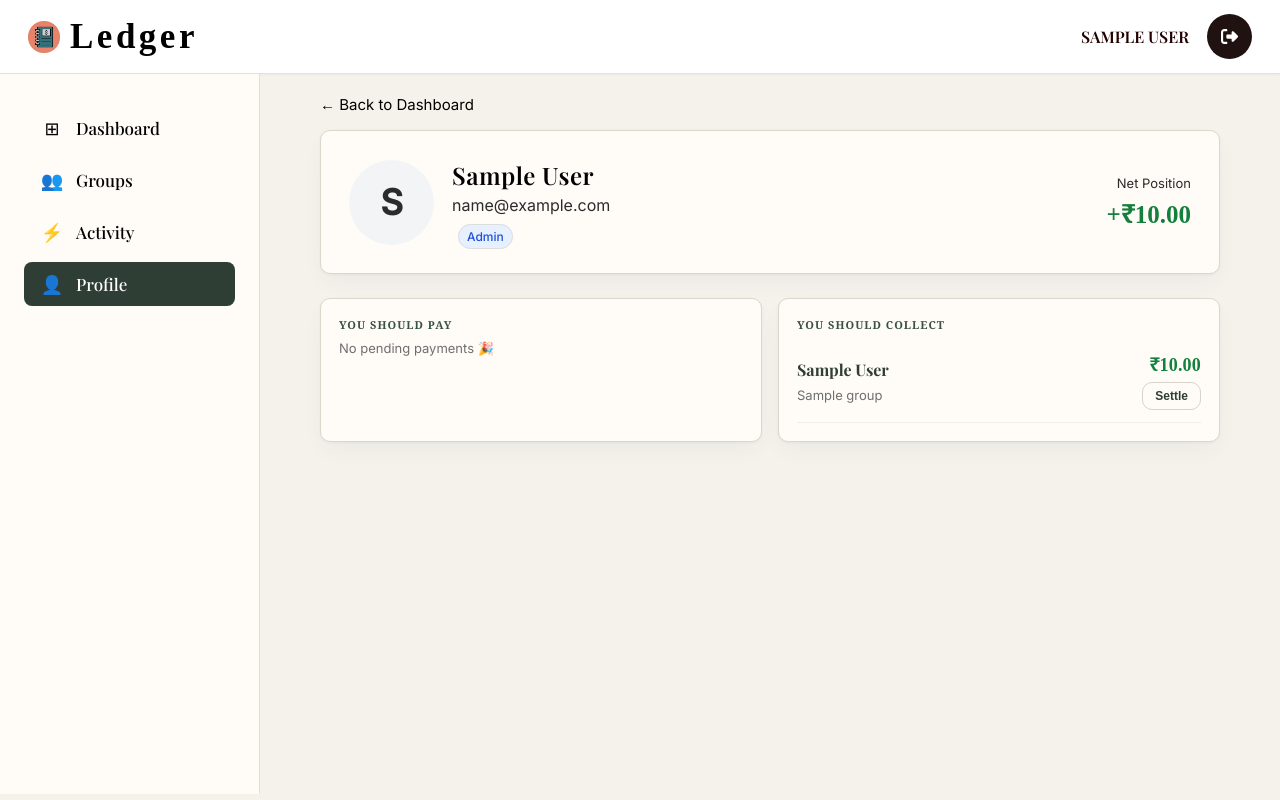
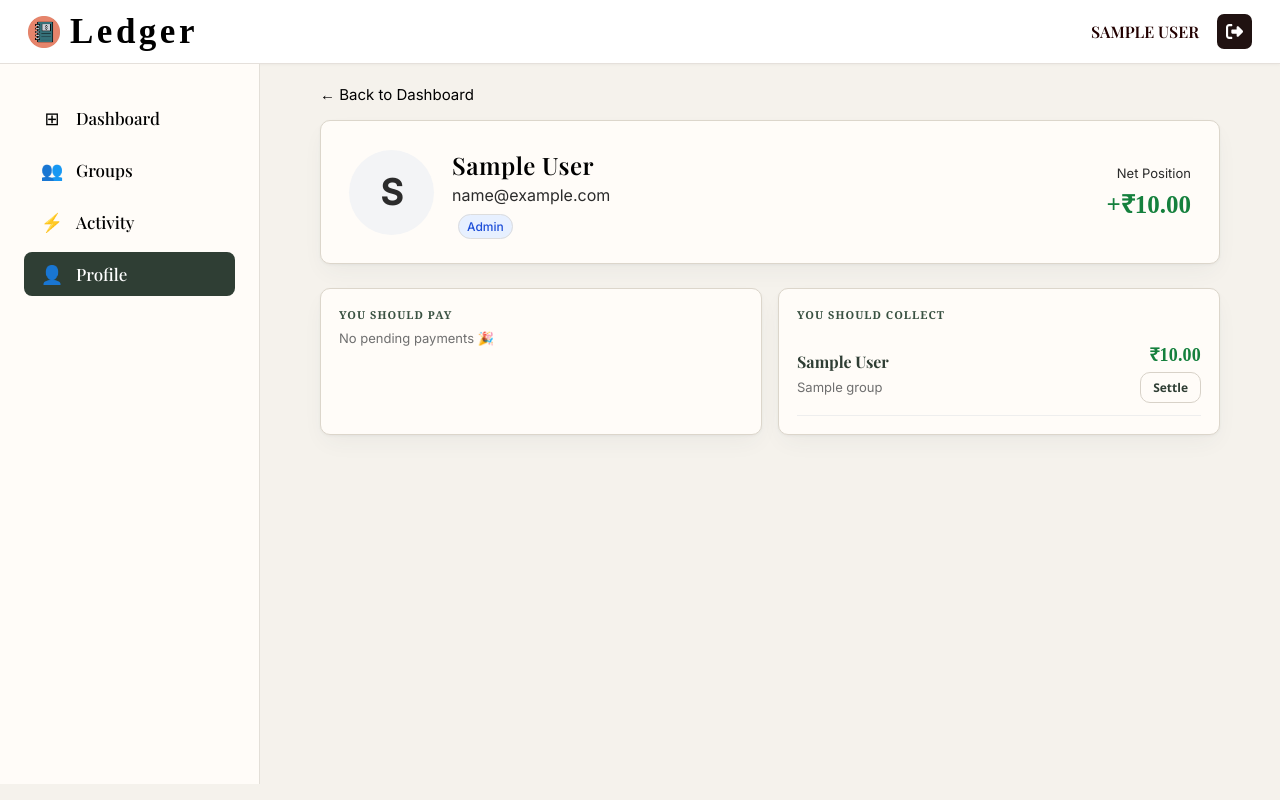
Before and after one commit to tanmayNapte/Smart-shared-expence-tracker, a Flask app: page /profile in a window 1280 px wide. Run offline with Flask 3, Linux system fonts and the light colour scheme; the visitor is signed in with stand-in values (Sample User, id 1); tables that the repository leaves empty hold one stand-in row (values such as "Sample post"); some web fonts are replaced.

Commit message:
Migration of deployement

```diff
--- a/app.py
+++ b/app.py
@@ -7,6 +7,7 @@ from routes.users import users_bp
 from routes.groups import groups_bp
 from routes.expenses import expenses_bp
 from routes.settlements import settlements_bp
+from routes.debug import debug_bp
 
 app = Flask(__name__)
 app.config.from_object(Config)
@@ -24,7 +25,7 @@ app.register_blueprint(users_bp)
 app.register_blueprint(groups_bp)
 app.register_blueprint(expenses_bp)
 app.register_blueprint(settlements_bp)
-
+app.register_blueprint(debug_bp)
 with app.app_context():
     db.create_all()
 
--- a/static/style.css
+++ b/static/style.css
@@ -1559,10 +1559,10 @@ main.full-width {
   align-items: center;
   justify-content: flex-start;
 
-  width: 45px;
-  height: 45px;
+  width: 35px;
+  height: 35px;
   border: none;
-  border-radius: 50%;
+  border-radius: 20%;
   cursor: pointer;
 
   position: relative;
@@ -1609,7 +1609,7 @@ main.full-width {
 /* hover expand */
 .Btn:hover {
   width: 100px;
-  border-radius: 40px;
+  border-radius: 20% ;
 }
 
   .Btn:hover .sign {
@@ -1777,7 +1777,7 @@ main.full-width {
 
 /* SETTLE BUTTON (clean + matches theme) */
 .settle-btn{
-  font-family:Calibri (Body);
+  font-family:Segoe UI;
   padding: 6px 12px;
   border-radius: 10px;
   font-size: 12px;
```
Also changed, not shown: templates/dashboard.html (+5 -9 lines), 1 other file.
